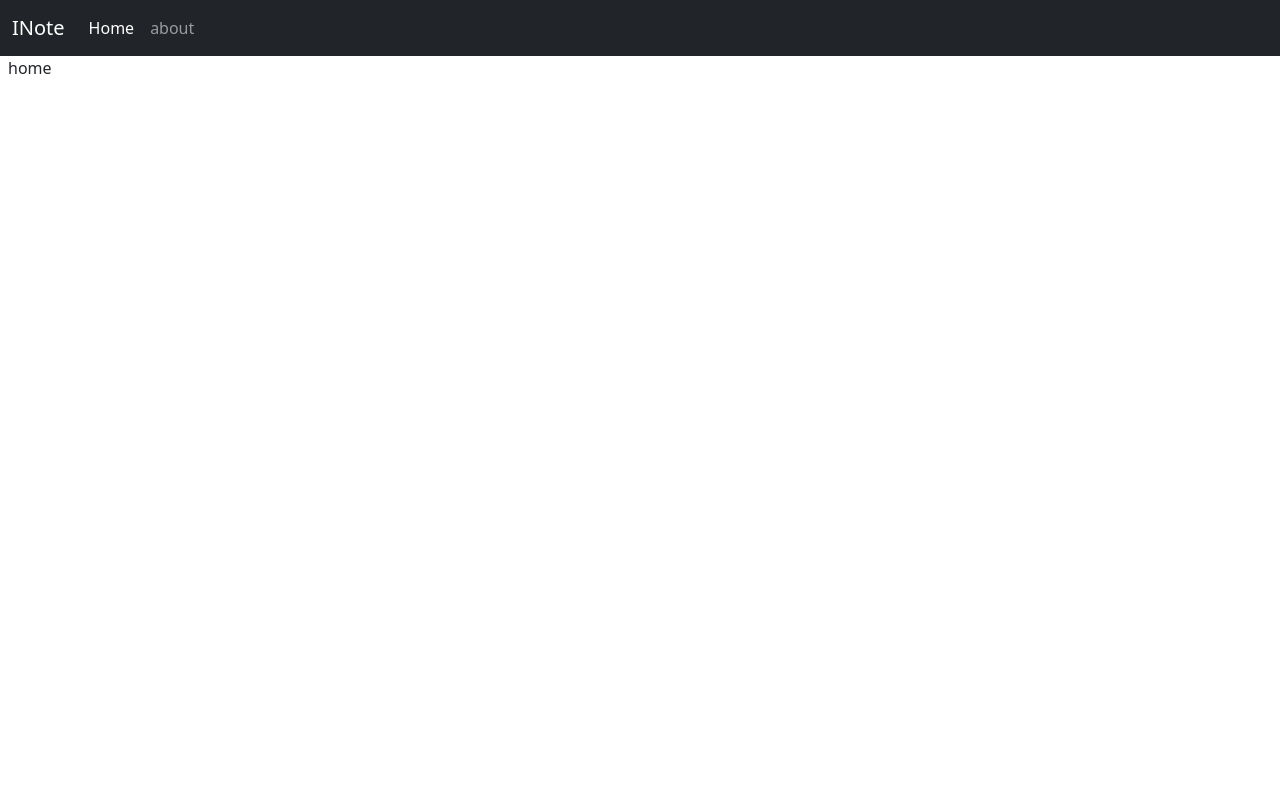
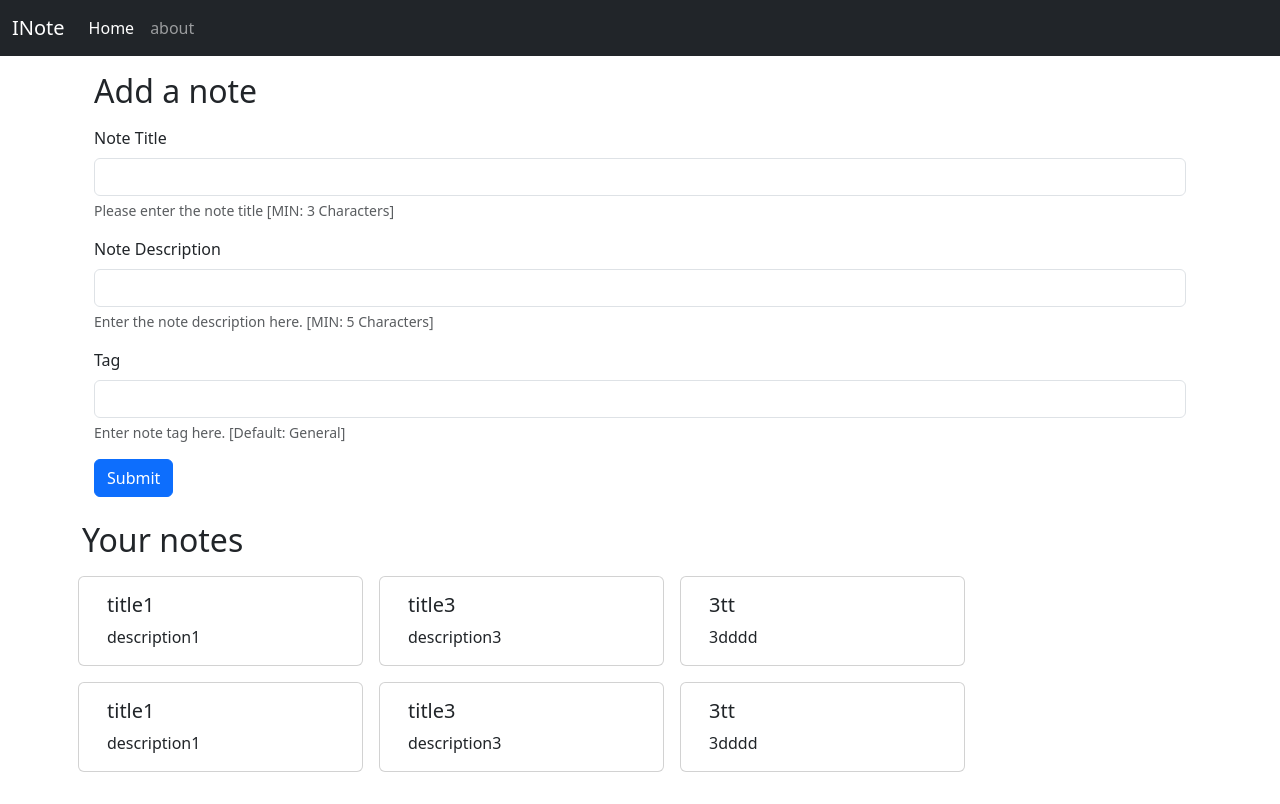
Before and after one commit to dhruvtyagi15357/INote, a React (Vite) app: page / in a window 1280 px wide. Built offline with nearby package versions, Linux system fonts and the light colour scheme.

Commit message:
creating a template frontend for the application. In progress.

```diff
--- a/src/App.jsx
+++ b/src/App.jsx
@@ -4,16 +4,16 @@ import About from "./components/About";
 import Home from "./components/Home";
 import Navbar from "./components/Navbar";
 import NoteState from "./context/notes/notestate";
-import './App.css';
+import "./App.css";
 function App() {
   return (
     <NoteState>
       <BrowserRouter>
-        <Navbar className='navbar1'/>
-      <div className="mx-2">
+        <Navbar className="navbar1" />
+        <div className="container">
           <Routes>
-          <Route path="/" element={<Home/>} />
-          <Route path="/home" element={<Home/>} />
+            <Route path="/" element={<Home />} />
+            <Route path="/home" element={<Home />} />
             <Route path="/about" element={<About />} />
           </Routes>
         </div>
--- a/src/components/Home.jsx
+++ b/src/components/Home.jsx
@@ -1,9 +1,90 @@
-import React from 'react'
+import NoteItem from "./NoteItem";
+import Notes from "./Notes";
 
 const home = () => {
+
+
   return (
-    <div>home</div>
-  )
-}
+    <div>
+      <div className="container my-3">
+        <h2>Add a note</h2>
 
-export default home
+        <form className="my-3">
+          <div className="mb-3">
+            <label htmlFor="noteTitle" className="form-label">
+              Note Title
+            </label>
+            <input
+              type="text"
+              className="form-control"
+              id="noteTitle"
+              aria-describedby="noteTitleHelp"
+            />
+            <div id="noteTitleHelp" className="form-text">
+              Please enter the note title [MIN: 3 Characters]
+            </div>
+          </div>
+
+          <div className="mb-3">
+            <label htmlFor="noteDescription" className="form-label">
+              Note Description
+            </label>
+            <input
+              type="text"
+              className="form-control"
+              id="noteDescription"
+              aria-describedby="noteDescriptionHelp"
+            />
+            <div id="noteDescriptionHelp" className="form-text">
+              Enter the note description here. [MIN: 5 Characters]
+            </div>
+          </div>
+
+          <div className="mb-3">
+            <label htmlFor="noteTag" className="form-label">
+              Tag
+            </label>
+            <input
+              type="email"
+              className="form-control"
+              id="noteTag"
+              aria-describedby="noteTagHelp"
+            />
+            <div id="noteTagHelp" className="form-text">
+              Enter note tag here. [Default: General]
+            </div>
+          </div>
+
+          {/* PASSWORD INPUT
+
+          <div className="mb-3">
+            <label htmlFor="exampleInputPassword1" className="form-label">
+              Password
+            </label>
+            <input
+              type="password"
+              className="form-control"
+              id="exampleInputPassword1"
+            />
+          </div>
+          <div className="mb-3 form-check">
+            <input
+              type="checkbox"
+              className="form-check-input"
+              id="exampleCheck1"
+            />
+            <label className="form-check-label" htmlFor="exampleCheck1">
+              Check me out
+            </label>
+          </div> */}
+          <button type="submit" className="btn btn-primary">
+            Submit
+          </button>
+        </form>
+      </div>
+      <Notes/>
+    </div>
+  );
+};
+
+export default home;
--- a/src/components/Navbar.jsx
+++ b/src/components/Navbar.jsx
@@ -1,11 +1,9 @@
-import React, {useEffect} from 'react'
+import React from 'react'
 import { Link, useLocation } from 'react-router-dom'
 
 const Navbar = () => {
   const location = useLocation().pathname
-  useEffect(() => {
-    console.log(location)
-  }, [location])
+
 
   return (
     <nav className="navbar navbar-expand-lg bg-dark navbar-dark">
--- /dev/null
+++ b/src/components/NoteItem.jsx
@@ -0,0 +1,15 @@
+import React from 'react'
+
+const NoteItem = (props) => {
+  const note = props.note
+  return (
+    <div className="card col-md-3 mx-2 my-2">
+      <div className="card-body">
+        <h5 className="card-title">{note.title}</h5>
+        <p className="card-text">{note.description}</p>
+      </div>
+    </div>
+  );
+}
+
+export default NoteItem
--- /dev/null
+++ b/src/components/Notes.jsx
@@ -0,0 +1,21 @@
+import { useContext } from "react";
+import noteContext from "../context/notes/notecontext";
+import NoteItem from "./NoteItem";
+
+const Notes = () => {
+  const context = useContext(noteContext);
+  const { notes, setNotes } = context;
+
+  return (
+      <div className="my-4">
+        <h2>Your notes</h2>
+        <div className="row">
+          {notes.map((note, index) => {
+            return <NoteItem key={index} note={note} />;
+          })}
+        </div>
+      </div>
+  );
+};
+
+export default Notes;
--- a/src/context/notes/noteState.jsx
+++ b/src/context/notes/noteState.jsx
@@ -3,8 +3,67 @@ import noteContext from "./notecontext";
 
 const NoteState = (props) => {
 
+    const samplenotes = [
+      {
+        _id: "65cf51075c69ba4ee869da64",
+        user: "65c0b79062f724dd543dfbe6",
+        title: "title1",
+        description: "description1",
+        tag: "tag1",
+        date: "2024-02-16T12:11:51.747Z",
+        __v: 0,
+      },
+      {
+        _id: "65cf51385c69ba4ee869da68",
+        user: "65c0b79062f724dd543dfbe6",
+        title: "title3",
+        description: "description3",
+        tag: "tag1",
+        date: "2024-02-16T12:12:40.504Z",
+        __v: 0,
+      },
+      {
+        _id: "65cf51545c69ba4ee869da6b",
+        user: "65c0b79062f724dd543dfbe6",
+        title: "3tt",
+        description: "3dddd",
+        tag: "tag1",
+        date: "2024-02-16T12:13:08.968Z",
+        __v: 0,
+      },
+      {
+        _id: "65cf51075c69ba4ee869da64",
+        user: "65c0b79062f724dd543dfbe6",
+        title: "title1",
+        description: "description1",
+        tag: "tag1",
+        date: "2024-02-16T12:11:51.747Z",
+        __v: 0,
+      },
+      {
+        _id: "65cf51385c69ba4ee869da68",
+        user: "65c0b79062f724dd543dfbe6",
+        title: "title3",
+        description: "description3",
+        tag: "tag1",
+        date: "2024-02-16T12:12:40.504Z",
+        __v: 0,
+      },
+      {
+        _id: "65cf51545c69ba4ee869da6b",
+        user: "65c0b79062f724dd543dfbe6",
+        title: "3tt",
+        description: "3dddd",
+        tag: "tag1",
+        date: "2024-02-16T12:13:08.968Z",
+        __v: 0,
+      }
+    ];
+
+    const [notes, setNotes] = useState(samplenotes)
+
     return (
-        <noteContext.Provider value = {{}}>
+        <noteContext.Provider value = {{notes, setNotes}}>
             {props.children}
         </noteContext.Provider>
     )
```
Also changed, not shown: 1 other file (tests, documents, lock files or other folders). Lines whose indentation alone changed are shown as unchanged.
